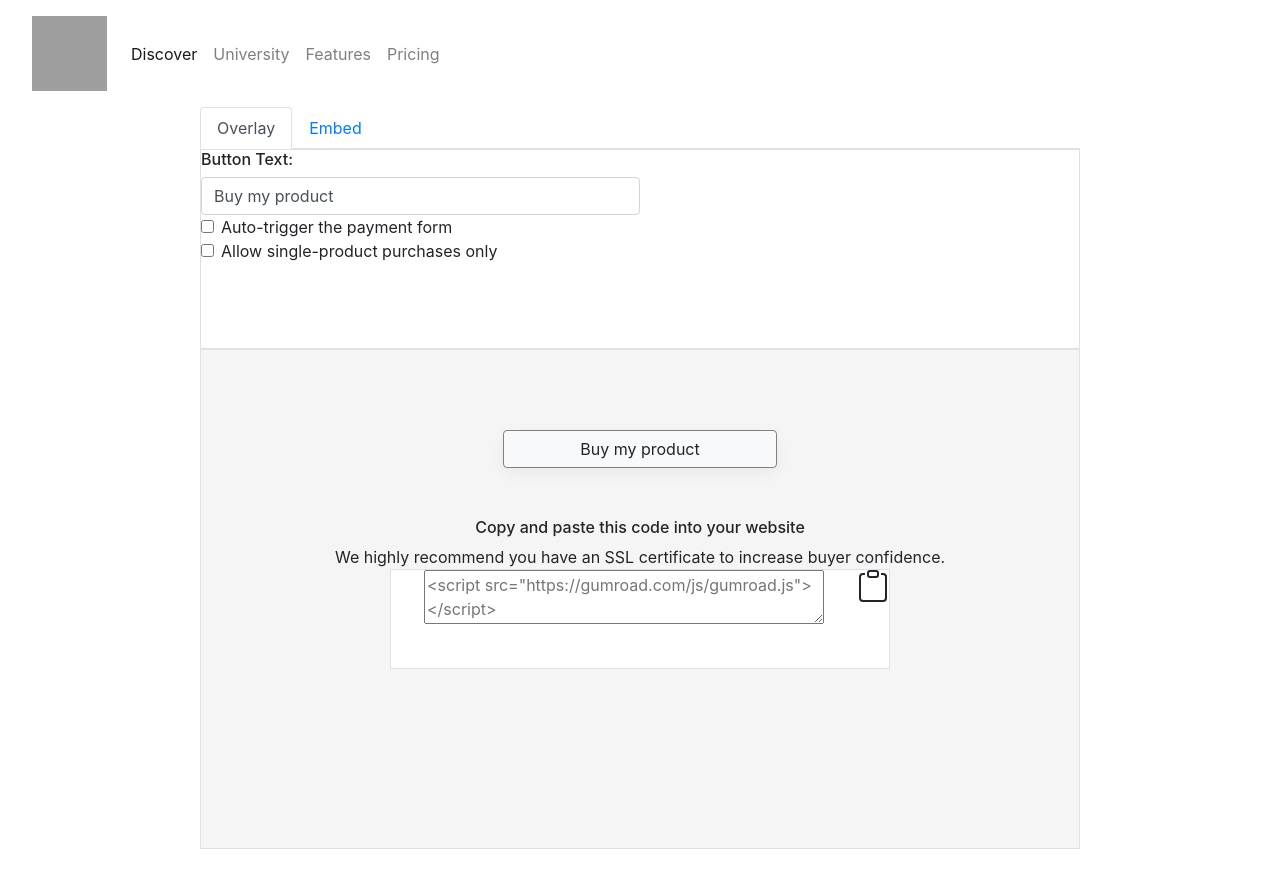
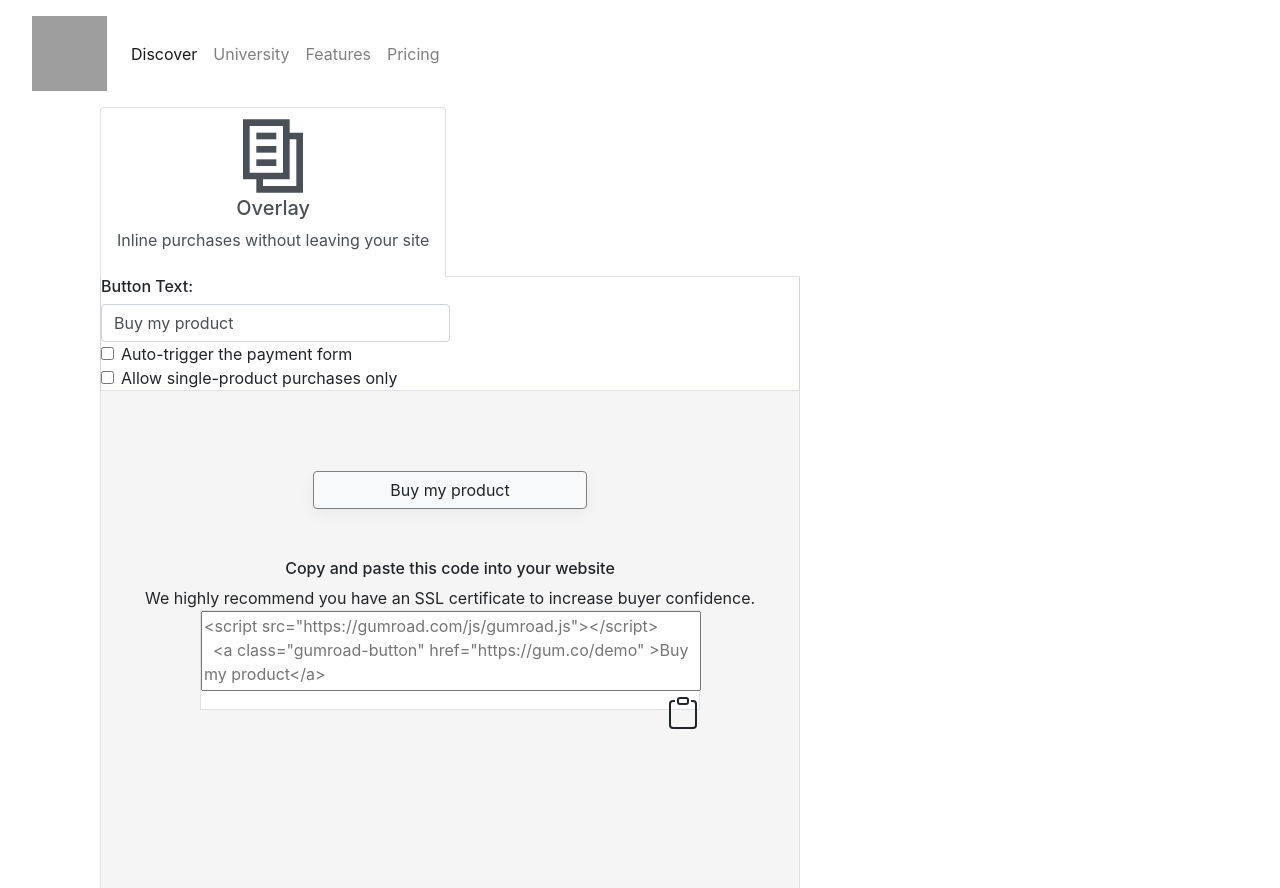
Before and after one commit to kalmansour/gumroad-react, a React (Create React App) app in the folder gumroad/: page / in a window 1280 px wide. Before the commit the page ends 849 px from the top, so only its background shows below. Built offline with nearby package versions, Linux system fonts and the light colour scheme; grey boxes are pictures that could not be loaded.

Commit message:
styles wip

```diff
--- a/gumroad/package.json
+++ b/gumroad/package.json
@@ -13,6 +13,7 @@
     "react-dom": "^17.0.2",
     "react-icons": "^4.2.0",
     "react-scripts": "4.0.3",
+    "styled-components": "^5.2.3",
     "web-vitals": "^1.0.1"
   },
   "scripts": {
--- a/gumroad/src/components/Overlay.js
+++ b/gumroad/src/components/Overlay.js
@@ -1,7 +1,11 @@
+// Libraries
 import React, { useState } from "react";
 import { Tabs, Tab } from "react-bootstrap";
 import { CopyToClipboard } from "react-copy-to-clipboard";
 import { BsClipboard } from "react-icons/bs";
+import { CgCopy } from "react-icons/cg";
+import styled from "styled-components";
+// import { ImEmbed2 } from "react-icons/im";
 
 const Overlay = () => {
   const [product, setProduct] = useState("Buy my product");
@@ -26,15 +30,44 @@ const Overlay = () => {
     );
   };
 
+  const overlayTitle = (
+    <div
+      style={{
+        display: "flex",
+        flexDirection: "column",
+        alignItems: "center",
+        textAlign: "center",
+      }}
+    >
+      <span className="fa fa-list-alt fa-fw"></span>
+      <CgCopy size="5em" />
+      <h5>Overlay</h5>
+      <p>Inline purchases without leaving your site</p>
+    </div>
+  );
+
+  // const embedTitle = (
+  //   <div
+  //     style={{
+  //       display: "flex",
+  //       flexDirection: "column",
+  //       alignItems: "center",
+  //       textAlign: "center",
+  //     }}
+  //   >
+  //     <span className="fa fa-list-alt fa-fw"></span>
+  //     <ImEmbed2 size="5em" />
+  //     <h5>Embed</h5>
+  //     <p>Inline purchases without leaving your site</p>
+  //   </div>
+  // );
+
   return (
-    <div style={{ marginLeft: 200, marginRight: 200 }}>
+    <Container>
       <Tabs defaultActiveKey="overlay" id="uncontrolled-tab-example">
-        <Tab eventKey="overlay" title="Overlay" subtitle="inline">
+        <Tab eventKey="overlay" title={overlayTitle} subtitle="inline">
           <Tab.Content>
-            <div
-              class="demo border"
-              style={{ height: 200, backgroundColor: "white" }}
-            >
+            <ProductBox>
               <h6>Button Text:</h6>
               <input
                 placeholder="Buy my product"
@@ -68,10 +101,15 @@ const Overlay = () => {
                   Allow single-product purchases only
                 </label>
               </div>
-            </div>
+            </ProductBox>
             <div
               class="demo border"
-              style={{ height: 500, backgroundColor: "#f5f5f5" }}
+              style={{
+                height: 500,
+                backgroundColor: "#f5f5f5",
+                // position: "relative",
+                // top: 300,
+              }}
             >
               <div
                 style={{
@@ -95,6 +133,7 @@ const Overlay = () => {
                     borderColor: "grey",
                     justifyContent: "center",
                   }}
+                  readonly="readonly"
                 />
                 <h6>Copy and paste this code into your website</h6>
                 <h8>
@@ -107,8 +146,8 @@ const Overlay = () => {
                 >
                   <textarea
                     placeholder={code}
-                    readonly
-                    style={{ width: 400 }}
+                    style={{ width: 500, height: 80, resize: "none" }}
+                    readonly="readonly"
                   />
                   <CopyToClipboard
                     text={code}
@@ -122,16 +161,28 @@ const Overlay = () => {
             </div>
           </Tab.Content>
         </Tab>
-        <Tab eventKey="embed" title="Embed">
+        {/* <Tab eventKey="embed" title={embedTitle}>
           <Tab.Content>
             <div class="demo border" style={{ height: 400 }}>
               <p>Embed Content Here</p>
             </div>
           </Tab.Content>
-        </Tab>
+        </Tab> */}
       </Tabs>
-    </div>
+    </Container>
   );
 };
 
 export default Overlay;
+
+const Container = styled.div`
+  margin-left: 100px;
+  margin-right: 100px;
+  width: 700px;
+`;
+
+const ProductBox = styled.div`
+  background-color: white;
+  border: solid lightgray;
+  border-width: 0px 1px;
+`;
```
Also changed, not shown: 1 other file (tests, documents, lock files or other folders).
